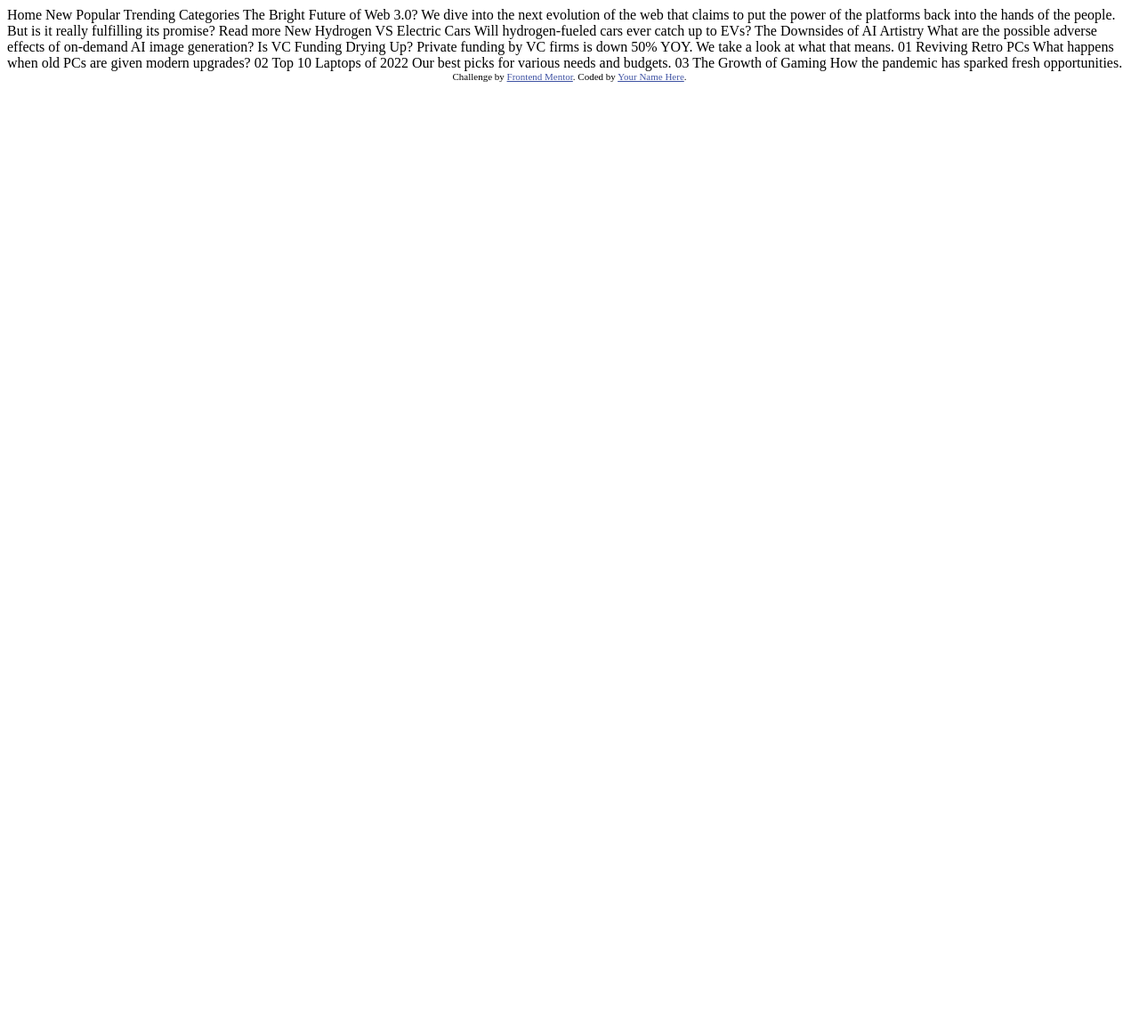
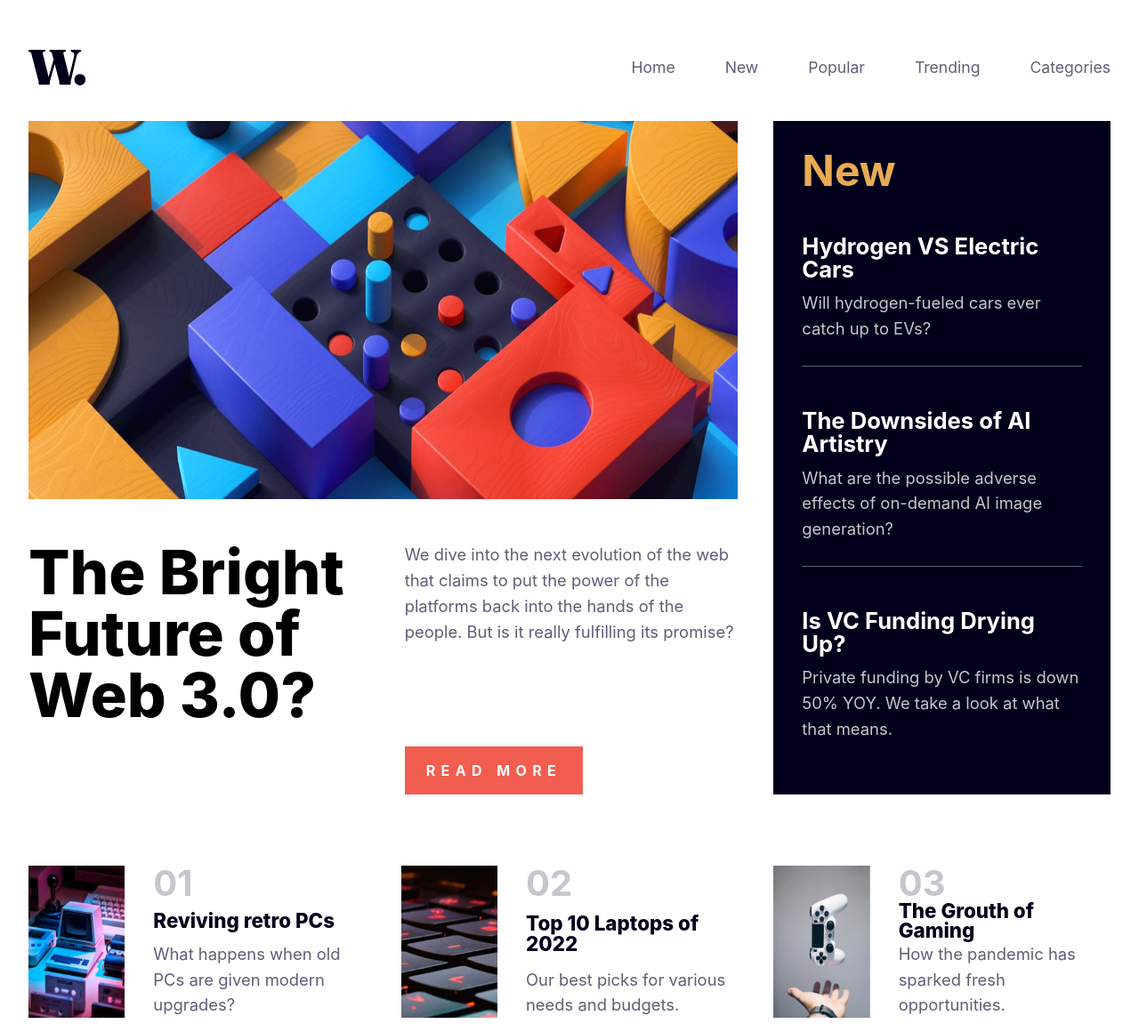
Before and after one commit to Riadh-Dz/news-homepage-main, a plain HTML site: page index.html in a window 1280 px wide. Shown: the whole page at 89% size. Before the commit the page ends 800 px from the top, so only its background shows below. Drawn offline with Linux system fonts and the light colour scheme.

Commit message:
built the page

```diff
--- a/index.html
+++ b/index.html
@@ -1,60 +1,83 @@
 <!DOCTYPE html>
 <html lang="en">
+
 <head>
   <meta charset="UTF-8">
-  <meta name="viewport" content="width=device-width, initial-scale=1.0"> <!-- displays site properly based on user's device -->
+  <meta http-equiv="X-UA-Compatible" content="IE=edge">
+  <meta name="viewport" content="width=device-width, initial-scale=1.0">
+  <title>Document</title>
+  <link rel="stylesheet" href="style.css">
+</head>
 
-  <link rel="icon" type="image/png" sizes="32x32" href="./images/favicon-32x32.png">
+<body>
+  <nav class="nav-bar">
+    <img src="assets/images/logo.svg" alt="logo" class="nav-item">
+    <a href="#"><img class="icon-menu nav-item" src="assets/images/icon-menu.svg" alt="icon-menu"></a>
+    <ul class="nav-bar-list nav-item">
+      <li><a href="#" class="nav-page-link">Home</a></li>
+      <li><a href="#" class="nav-page-link">New</a></li>
+      <li><a href="#" class="nav-page-link">Popular</a></li>
+      <li><a href="#" class="nav-page-link">Trending</a></li>
+      <li><a href="#" class="nav-page-link">Categories</a></li>
+    </ul>
+  </nav>
+  <main>
+    <section class="main-artical">
+      <img src="assets/images/image-web-3-desktop.jpg" alt="image-web-3-desktop" class="main-artical-image">
+      <img src="assets/images/image-web-3-mobile.jpg" alt="image-web-3-desktop" class="main-artical-image-m">
+      <h1>The Bright Future of Web 3.0?</h1>
+      <div class="main-artical-text">
+        <p>We dive into the next evolution of the web that claims to put the power of the platforms back into the hands
+          of the people.
+          But is it really fulfilling its promise?
+        </p>
+        <span class="button">READ MORE</span>
+      </div>
+    </section>
+    <section class="sidebar">
+      <span>New</span>
+      <ul class="articals-list">
+        <li>
+          <a href="#">Hydrogen VS Electric Cars</a>
+          <p class="sidebar-p">Will hydrogen-fueled cars ever catch up to EVs?</p>
+        </li>
+        <li>
+          <a href="#">The Downsides of AI Artistry</a>
+          <p class="sidebar-p">What are the possible adverse effects of on-demand AI image generation?</p>
+        </li>
+        <li>
+          <a href="#">Is VC Funding Drying Up?</a>
+          <p class="sidebar-p">Private funding by VC firms is down 50% YOY. We take a look
+            at what that means.</p>
+        </li>
+      </ul>
+    </section>
+    <div class="articals atrical-1">
+      <img class="bottom-image" src="assets/images/image-retro-pcs.jpg" alt="retro pcs">
+      <div class="artical-content">
+        <span>01</span>
+        <h2><a href="#">Reviving retro PCs</a></h2>
+        <p>What happens when old PCs are given modern upgrades?</p>
+      </div>
+    </div>
+    <div class="articals artical-2">
+      <img class="bottom-image" src="assets/images/image-top-laptops.jpg"
+        alt="top laptops of 2022">
+      <div class="artical-content"><span>02</span>
+        <h2><a href="#">Top 10 Laptops of 2022</a></h2>
+        <p>Our best picks for various needs and budgets.</p>
+      </div>
+    </div>
 
-  <title>Frontend Mentor | News homepage</title>
+    <div class="articals artical-3">
+      <img class="bottom-image" src="assets/images/image-gaming-growth.jpg" alt="gaming grouth">
+      <div class="artical-content">
+        <span>03</span>
+        <h2><a href="#">The Grouth of Gaming</a></h2>
+        <p>How the pandemic has sparked fresh opportunities.</p>
+      </div>
+    </div>
+  </main>
+</body>
 
-  <!-- Feel free to remove these styles or customise in your own stylesheet 👍 -->
-  <style>
-    .attribution { font-size: 11px; text-align: center; }
-    .attribution a { color: hsl(228, 45%, 44%); }
-  </style>
-</head>
-<body>
-
-  Home
-  New
-  Popular
-  Trending
-  Categories
-
-  The Bright Future of Web 3.0?
-
-  We dive into the next evolution of the web that claims to put the power of the platforms back into the hands of the people.
-  But is it really fulfilling its promise?
-
-  Read more
-
-  New
-
-  Hydrogen VS Electric Cars
-  Will hydrogen-fueled cars ever catch up to EVs?
-
-  The Downsides of AI Artistry
-  What are the possible adverse effects of on-demand AI image generation?
-
-  Is VC Funding Drying Up?
-  Private funding by VC firms is down 50% YOY. We take a look at what that means.
-
-  01
-  Reviving Retro PCs
-  What happens when old PCs are given modern upgrades?
-
-  02
-  Top 10 Laptops of 2022
-  Our best picks for various needs and budgets.
-
-  03
-  The Growth of Gaming
-  How the pandemic has sparked fresh opportunities.
-
-  <div class="attribution">
-    Challenge by <a href="https://www.frontendmentor.io?ref=challenge" target="_blank">Frontend Mentor</a>.
-    Coded by <a href="#">Your Name Here</a>.
-  </div>
-</body>
 </html>
--- /dev/null
+++ b/style.css
@@ -0,0 +1,377 @@
+html,
+body,
+div,
+span,
+applet,
+object,
+iframe,
+h1,
+h2,
+h3,
+h4,
+h5,
+h6,
+p,
+blockquote,
+pre,
+a,
+abbr,
+acronym,
+address,
+big,
+cite,
+code,
+del,
+dfn,
+em,
+img,
+ins,
+kbd,
+q,
+s,
+samp,
+small,
+strike,
+strong,
+sub,
+sup,
+tt,
+var,
+b,
+u,
+i,
+center,
+dl,
+dt,
+dd,
+ol,
+ul,
+li,
+fieldset,
+form,
+label,
+legend,
+table,
+caption,
+tbody,
+tfoot,
+thead,
+tr,
+th,
+td,
+article,
+aside,
+canvas,
+details,
+embed,
+figure,
+figcaption,
+footer,
+header,
+hgroup,
+menu,
+nav,
+output,
+ruby,
+section,
+summary,
+time,
+mark,
+audio,
+video {
+    margin: 0;
+    padding: 0;
+    border: 0;
+    font-size: 100%;
+    font: inherit;
+    vertical-align: baseline;
+}
+
+/* HTML5 display-role reset for older browsers */
+article,
+aside,
+details,
+figcaption,
+figure,
+footer,
+header,
+hgroup,
+menu,
+nav,
+section {
+    display: block;
+}
+
+body {
+    line-height: 1;
+}
+
+ol,
+ul {
+    list-style: none;
+}
+
+blockquote,
+q {
+    quotes: none;
+}
+
+blockquote:before,
+blockquote:after,
+q:before,
+q:after {
+    content: '';
+    content: none;
+}
+
+table {
+    border-collapse: collapse;
+    border-spacing: 0;
+}
+
+body {
+    padding: 1rem 2rem;
+    box-sizing: border-box;
+    font-family: 'Inter', sans-serif;
+}
+
+a {
+    text-decoration: none;
+}
+
+p {
+    color: #5d5f79;
+    line-height: 1.8rem;
+    font-size: 1.15rem;
+    font-weight: 400;
+}
+
+h1 {
+    font-size: 4.3rem;
+    font-weight: 800;
+
+}
+
+
+
+nav {
+    width: 100%;
+    height: 15vh;
+    display: flex;
+    flex-direction: row;
+    justify-content: space-between;
+    align-items: center;
+}
+
+nav a {
+    color: #5d5f79;
+    font-weight: 400;
+    font-size: 1.1rem;
+}
+
+nav a:hover {
+    color: #e9ab53;
+}
+
+.nav-bar-list {
+    display: flex;
+    flex-direction: row;
+    gap: 3.5rem;
+}
+
+.icon-menu {
+    width: 0;
+}
+
+main {
+    display: grid;
+    grid-template-areas:
+        "main-a main-a sidebar-a"
+        "main-a main-a sidebar-a"
+        "main-a main-a sidebar-a"
+        "artical-1 artical-2 artical-3";
+    grid-template-columns: repeat(3, 1fr);
+    grid-template-rows: repeat(3, 1fr);
+    gap: 5rem 2.5rem;
+}
+
+.main-artical {
+    grid-area: main-a;
+    display: grid;
+    grid-template-areas:
+        "m-image m-image"
+        "m-header m-artical";
+    grid-template-columns: 1fr 1fr;
+    grid-template-rows: 1.5fr 1fr;
+    gap: 3rem;
+}
+
+.main-artical-image {
+    width: 100%;
+    height: 100%;
+    grid-area: m-image;
+}
+
+.main-artical-image-m {
+    display: none;
+}
+
+.main-artical-text {
+    grid-area: m-artical;
+    display: flex;
+    flex-direction: column;
+    justify-content: space-between;
+    align-items: start;
+}
+
+.button {
+    display: inline-block;
+    text-align: center;
+    letter-spacing: 0.4rem;
+    font-weight: 700;
+    background-color: #f15e50;
+    color: white;
+    padding: 1.2rem 1.5rem;
+}
+
+.button:hover {
+    background-color: #00001a;
+}
+
+.sidebar {
+    grid-area: sidebar-a;
+    background-color: #00001a;
+    padding: 2rem;
+
+}
+
+.sidebar span {
+    display: block;
+    font-weight: bold;
+    font-size: 3rem;
+    color: #e9ab53;
+}
+
+.sidebar a {
+    display: inline-block;
+    color: white;
+    font-size: 1.6rem;
+    font-weight: bold;
+    padding-top: 2rem;
+}
+
+.sidebar a:hover {
+    color: #e9ab53;
+}
+
+.sidebar-p {
+    color: #c5c6ce;
+    padding: 0.7rem 0;
+}
+
+.sidebar li {
+    padding: 1rem 0;
+    border-bottom: #5d5f79 solid 1px;
+}
+
+.sidebar li:last-child {
+    border-bottom: none;
+}
+
+
+
+.articals {
+    display: grid;
+    grid-template-columns: 1fr 2.2fr;
+    gap: 2rem;
+}
+
+.artical-1 {
+    grid-area: artical-1;
+}
+
+.artical-2 {
+    grid-area: artical-2;
+}
+
+.artical-3 {
+    grid-area: artical-3;
+}
+
+.bottom-image {
+    width: 100%;
+    height: 100%;
+}
+
+h2 a {
+    color: hsl(240, 100%, 5%);
+    font-size: 1.4rem;
+    font-weight: 800;
+}
+
+h2 a:hover {
+    color: #f15e50;
+}
+
+.articals span {
+    font-size: 2.5rem;
+    color: #c5c6ce;
+    font-weight: 700;
+}
+
+.artical-content {
+    display: flex;
+    flex-direction: column;
+    justify-content: space-between;
+}
+
+@media (max-width:765px) {
+
+    main {
+        display: grid;
+        grid-template-areas:
+            "main-a"
+            "main-a"
+            "main-a"
+            "main-a"
+            "sidebar-a"
+            "sidebar-a"
+            "artical-1"
+            " artical-2"
+            " artical-3";
+        grid-template-columns: 1fr;
+        gap: 3rem;
+    }
+
+    .main-artical-image {
+        display: none;
+    }
+
+    .main-artical-image-m {
+        display: inline;
+        grid-area: m-image;
+    }
+
+    .main-artical {
+        grid-template-areas:
+            "m-image"
+            "m-image"
+            "m-image"
+            "m-header"
+            "m-artical";
+        grid-template-columns: 1fr;
+    }
+
+    .nav-bar-list {
+        display: none;
+        width: 0;
+    }
+
+    .icon-menu {
+        width: auto;
+    }
+
+    .nav-item:nth-child(1) {
+        order: 0;
+    }
+}
```
